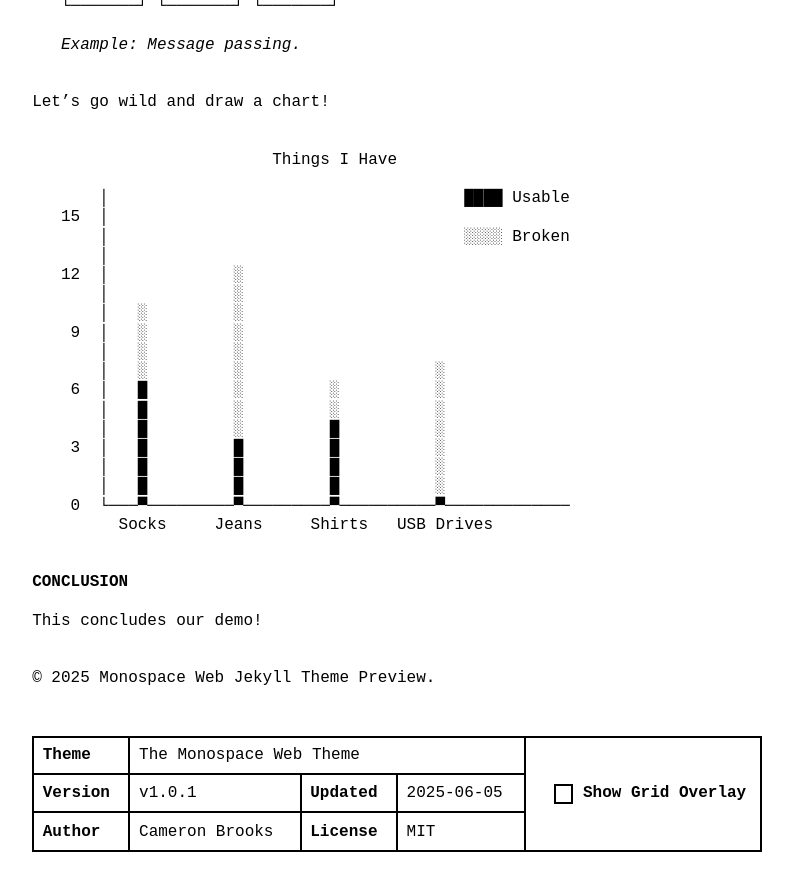
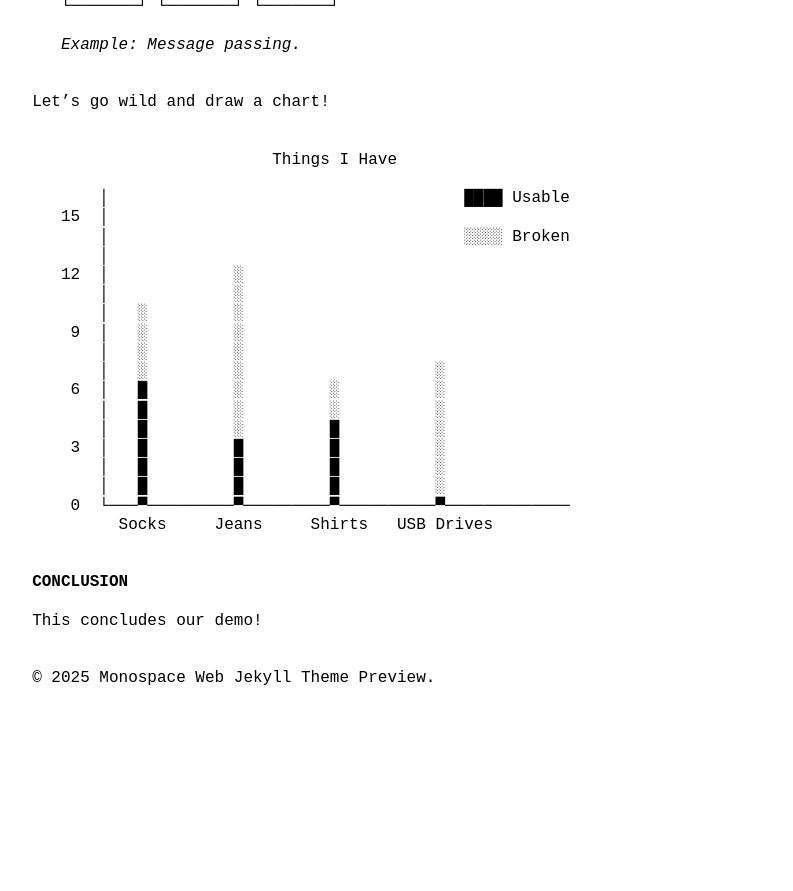
Before and after one commit to CameronBrooks11/monospace-web-jekyll-theme, a Jekyll site: the page built from index.md, in a window 1280 px wide and 900 px high, scrolled down 1387 px. Shown: the top 891 px of the window, without its empty margins (243-1036 px from the left). Built offline with Jekyll 4.4.1, drawn with Linux system fonts in a browser that asks for light colours; some web fonts are replaced; after the commit the page ends 2133 px from its top, so only the background shows below that.

```diff
--- a/_config.yml
+++ b/_config.yml
@@ -1,8 +1,4 @@
-# File: _config.yml
 title: "Monospace Web Jekyll Theme Preview"
 theme: monospace-web-jekyll-theme
-plugins:
-  - jekyll-toc
-toc:
-  min_level: 2
-  max_level: 4
+theme_options:
+  show_theme_box: false
--- a/_layouts/default.html
+++ b/_layouts/default.html
@@ -13,8 +13,10 @@
     <br />
     {% include footer.html %}
     <br />
-    {% include theme-infobox.html %}
-    {% include debug-grid.html %}
+    {% if site.theme_options.show_theme_box %}
+        {% include theme-infobox.html %}
+        {% include debug-toggle.html %}
+    {% endif %}
     <script defer src="{{ '/assets/js/monospace.min.js' | relative_url }}"></script>
 </body>
 
--- a/index.md
+++ b/index.md
@@ -38,7 +38,6 @@ This preview demonstrates headings, lists, tables, forms, grids, ASCII art, and
   <input readonly value="3" />
   <input readonly value="4" />
 </div>
-
 
 ## ASCII Drawings
 
```
Also changed, not shown: README.md, monospace-web-jekyll-theme.gemspec.
